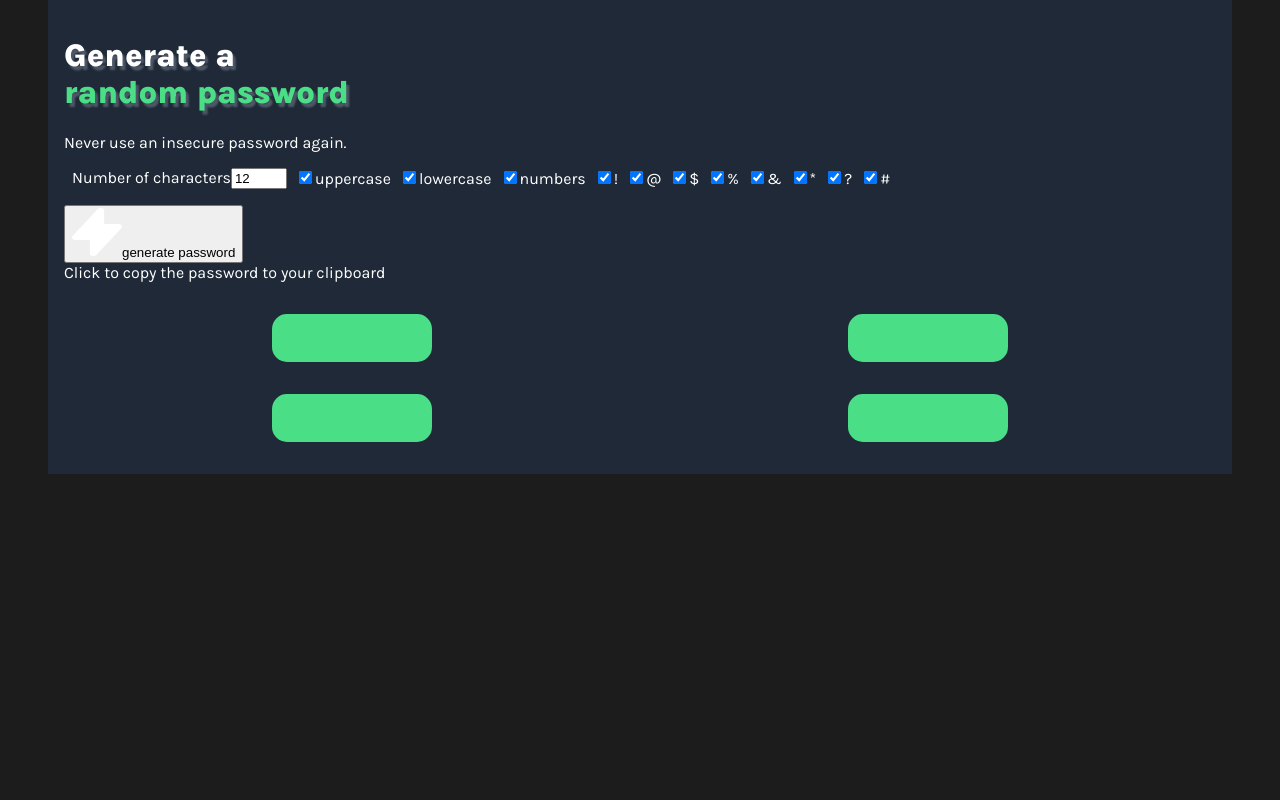
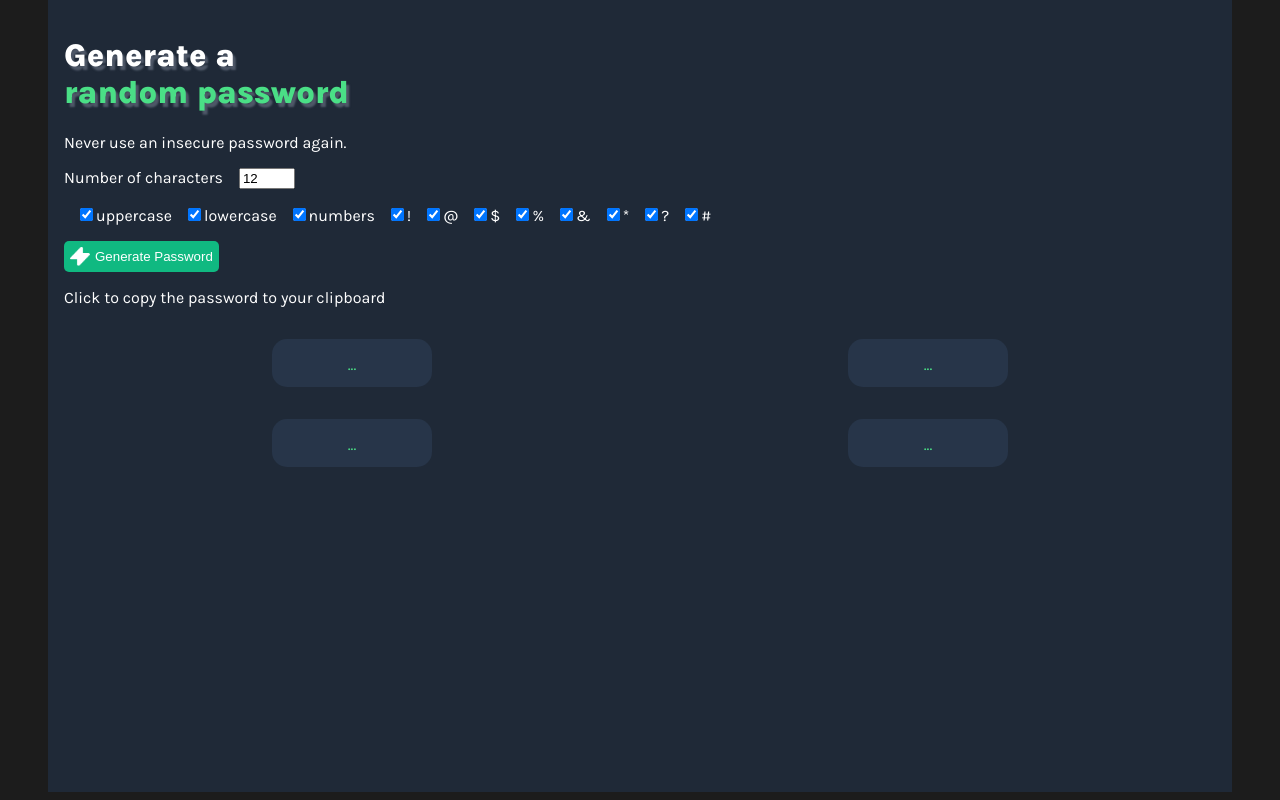
Before and after one commit to gpend/password-creator, a React (Create React App) app: page / in a window 1280 px wide. Built offline with nearby package versions, Linux system fonts and the light colour scheme.

Commit message:
styling tweaks

```diff
--- a/src/App.css
+++ b/src/App.css
@@ -4,6 +4,7 @@ body{
 
 .App {
   max-width: 90vw;
+  height: 95vh;
   padding: 1em;
   margin: auto;
   font-family: 'Karla', sans-serif;
@@ -35,11 +36,34 @@ header h1 span{
 }
 
 .selectors label{
-  margin-left: .5rem;
+  margin-left: .75rem;
+  margin-top: 1rem;
 }
 
 #char-num{
   display: block;
+}
+
+#char-num > span{
+  margin-right: 1rem;
+}
+
+button{
+  background-color: #10B981;
+  color: white;
+  text-align:center;
+  display: flex;
+  align-items: center;
+  border: none;
+  border-radius: 5px;
+  margin-bottom: 1rem;
+}
+
+button img{
+  width: 20px;
+  margin-top: 5px;
+  margin-bottom: 5px;
+  margin-right: 5px;
 }
 
 #passwords{
@@ -53,7 +77,8 @@ header h1 span{
   margin: 1em auto;
   max-width: max-content;
   min-width: 10rem;
-  background-color: #4ADF86;
+  background-color: #273549;
+  color: #4ADF86;
   border-radius: 15px;
   text-align: center;
   display: flex;
--- a/src/App.js
+++ b/src/App.js
@@ -21,7 +21,7 @@ function App() {
   })
 
   const [numCharacters, setNumCharacters] = useState(12)
-  const [passwords, setPasswords] = useState(['','','',''])
+  const [passwords, setPasswords] = useState(['...','...','...','...'])
 
   let availCharacters = []
 
@@ -109,11 +109,11 @@ function App() {
       <header>
         <h1>Generate a <span>random password</span></h1>
         <p>Never use an insecure password again.</p>
-        <div className='selectors'>
           <label id='char-num'>
-            Number of characters
+            <span>Number of characters</span>
             <input type={'number'} min= '1' max='20' value= {numCharacters} onChange={handleNumCharChange}/>
           </label>
+        <div className='selectors'>
           <label>
             <input id='selector-upper' type={'checkbox'} checked= {charSelectors['upper']} onChange={handleCheck}/>
             uppercase
@@ -160,7 +160,7 @@ function App() {
           </label>
         </div>
 
-        <button onClick={generateRandom}><img src={lightning} alt=''/>generate password</button>
+        <button onClick={generateRandom}><img src={lightning} alt=''/>Generate Password</button>
       </header>
       Click to copy the password to your clipboard
       <div id='passwords'>
```
